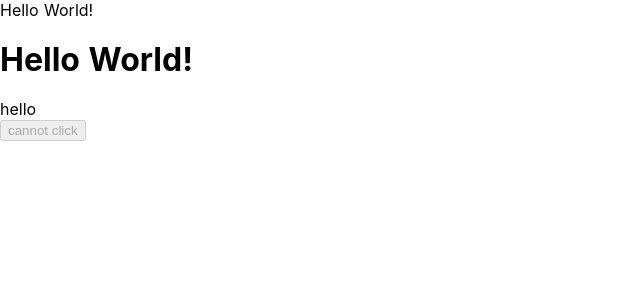
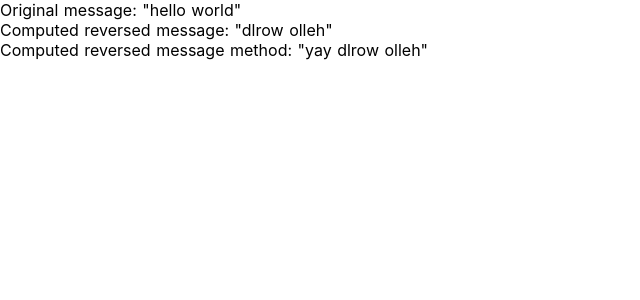
Before and after one commit to un4ckn0wl3z/nuxt-vue-js, a Nuxt app in the folder ep1/: page / in a window 1280 px wide. Shown: the top 300 px of the page, without its empty margins (0-640 px from the left). Built offline with nearby package versions, Linux system fonts and the light colour scheme.

Commit message:
play with compute and method

```diff
--- a/ep1/pages/index.vue
+++ b/ep1/pages/index.vue
@@ -1,12 +1,10 @@
 <template lang="html">
   <div>
-    <div>{{ msg }}</div>
-    <br />
-    <div v-html="rawHtml"></div>
-    <br />
-    <span :id="spanId">hello</span>
-    <br />
-    <button :disabled="btnDisable">cannot click</button>
+    <p>Original message: "{{ message }}"</p>
+    <p>Computed reversed message: "{{ reversedMessage }}"</p>
+    <p>
+      Computed reversed message method: "{{ reversedMessageMethod('yay') }}"
+    </p>
   </div>
 </template>
 
@@ -14,11 +12,22 @@
 export default {
   data() {
     return {
-      msg: 'Hello World!',
-      rawHtml: '<h1>Hello World!</h1>',
-      spanId: 'hello',
-      btnDisable: true,
+      message: 'hello world',
     }
+  },
+  computed: {
+    // a computed getter
+    reversedMessage() {
+      // `this` points to the vm instance
+      return this.message.split('').reverse().join('')
+    },
+  },
+
+  methods: {
+    reversedMessageMethod(prefix) {
+      // `this` points to the vm instance
+      return prefix + ' ' + this.message.split('').reverse().join('')
+    },
   },
 }
 </script>
```
